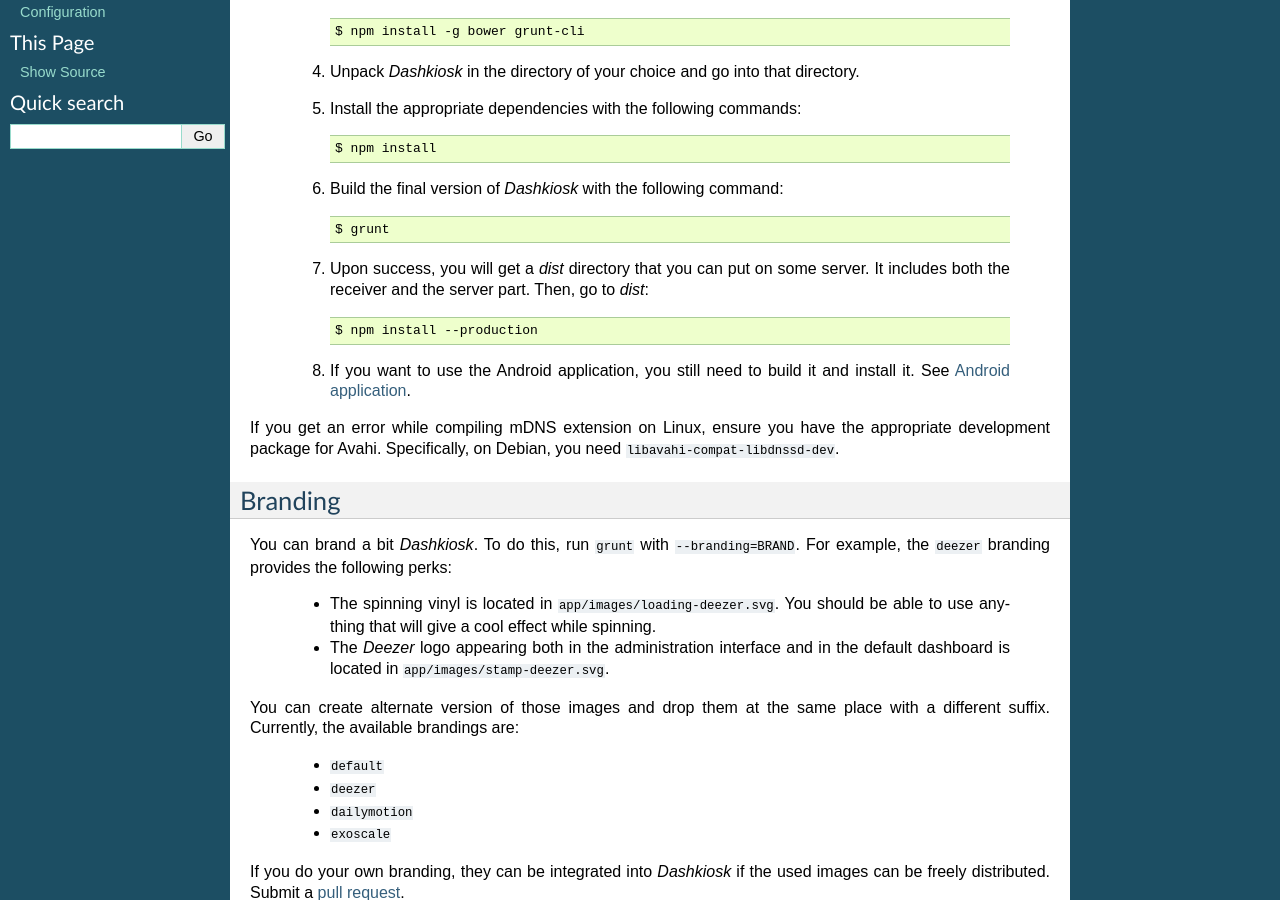
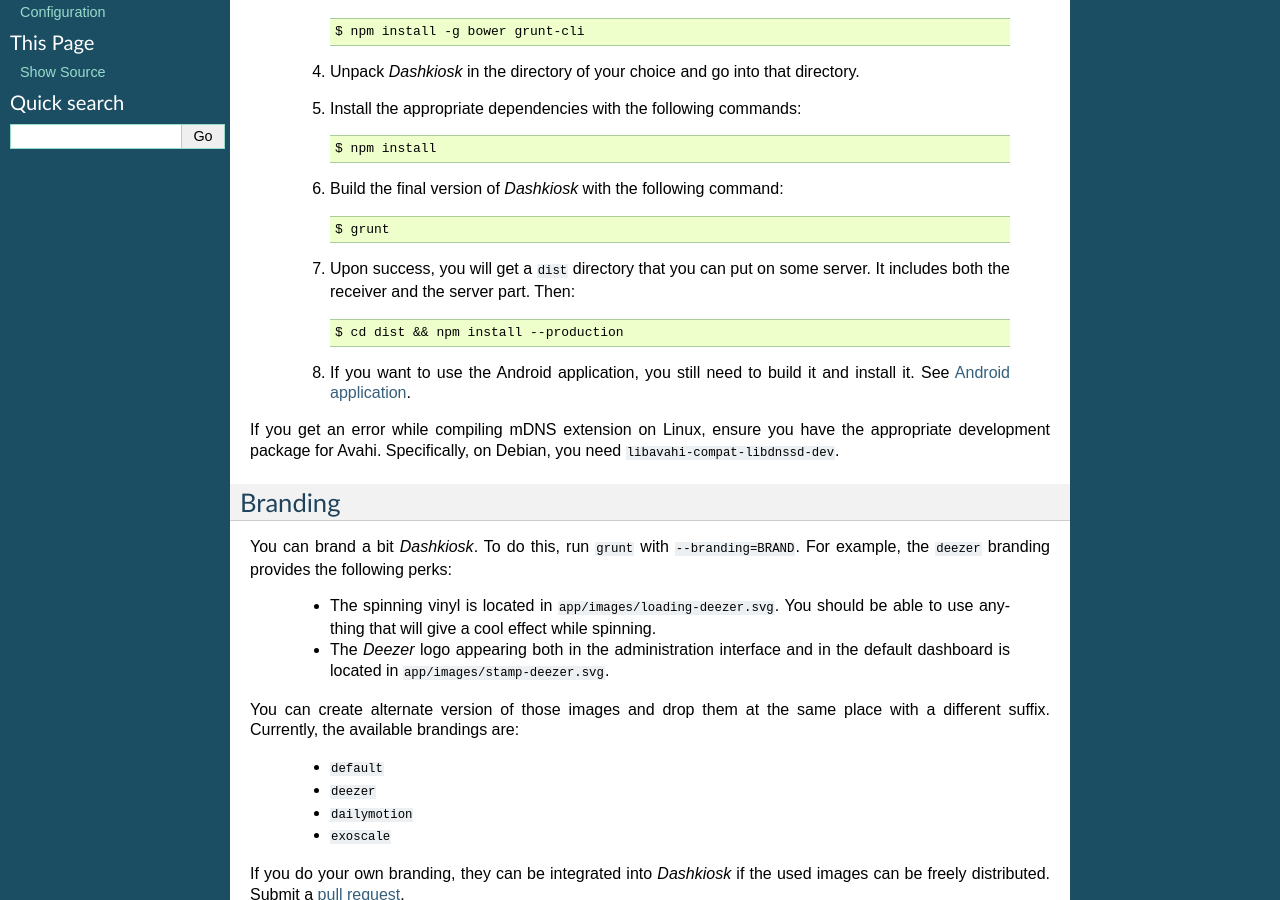
Before and after one commit to vincentbernat/dashkiosk, a Sphinx documentation site: the page built from docs/install.rst, in a window 1280 px wide and 900 px high, scrolled down 398 px. Built offline with Sphinx 7.4.7, drawn with Linux system fonts in a browser that asks for light colours.

```diff
--- a/docs/install.rst
+++ b/docs/install.rst
@@ -35,11 +35,11 @@ To install it, you need to execute the following step:
 
          $ grunt
 
-  7. Upon success, you will get a `dist` directory that you can put on
+  7. Upon success, you will get a ``dist`` directory that you can put on
      some server. It includes both the receiver and the server
-     part. Then, go to `dist`::
+     part. Then::
 
-         $ npm install --production
+         $ cd dist && npm install --production
 
   8. If you want to use the Android application, you still need
      to build it and install it. See :doc:`android`.
```
Also changed, not shown: 1 other file.
